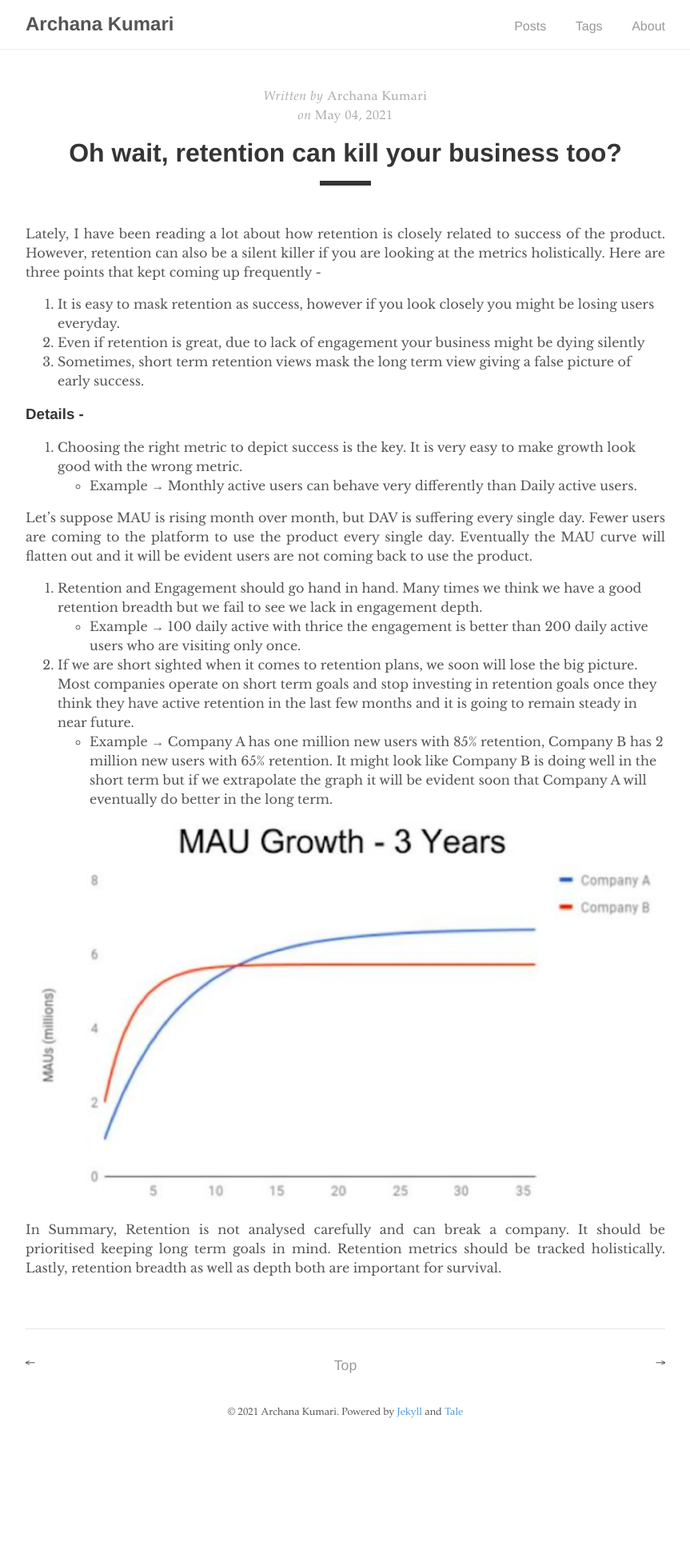
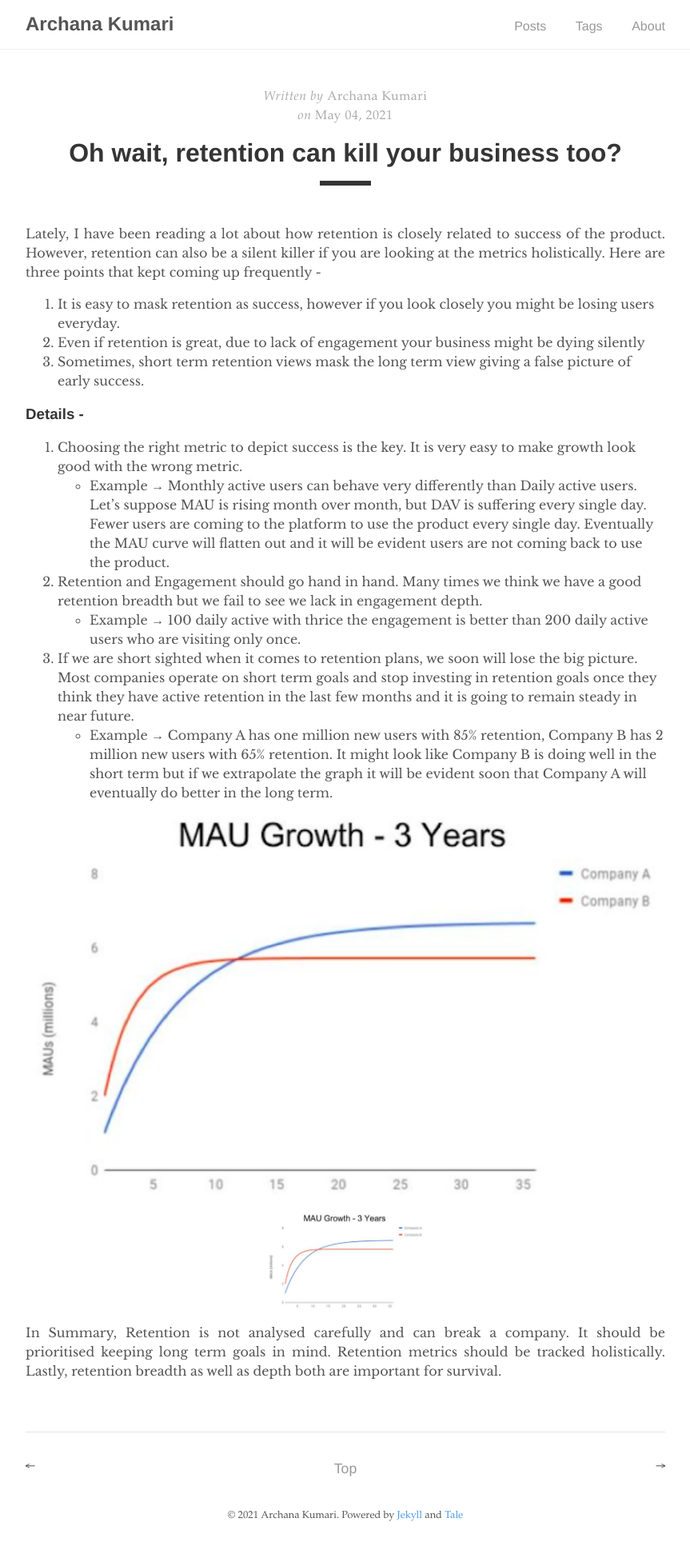
Before and after one commit to Archana-blog/product, a Jekyll site: the page built from _posts/2021-05-04-retention-silent-killer.md, in a window 1280 px wide. Shown: the whole page at 80% size, without its empty margins (208-1071 px from the left). Built offline with Jekyll 4.4.1, drawn with Linux system fonts in a browser that asks for light colours; before the commit the page ends 1809 px from its top, so only the background shows below that.

Commit message:
Update 2021-05-04-retention-silent-killer.md

```diff
--- a/_posts/2021-05-04-retention-silent-killer.md
+++ b/_posts/2021-05-04-retention-silent-killer.md
@@ -16,9 +16,7 @@ Here are three points that kept coming up frequently -
 ### Details -
 
 1. Choosing the right metric to depict success is the key. It is very easy to make growth look good with the wrong metric.
-* Example → Monthly active users can behave very differently than Daily active users.
-
-Let's suppose MAU is rising month over month, but DAV is suffering every single day. Fewer users are coming to the platform to use the product every single day. Eventually the MAU curve will flatten out and it will be evident users are not coming back to use the product.
+* Example → Monthly active users can behave very differently than Daily active users. Let's suppose MAU is rising month over month, but DAV is suffering every single day. Fewer users are coming to the platform to use the product every single day. Eventually the MAU curve will flatten out and it will be evident users are not coming back to use the product.
 
 2. Retention and Engagement should go hand in hand. Many times we think we have a good retention breadth but we fail to see we lack in engagement depth.
 * Example → 100 daily active with thrice the engagement is better than 200 daily active users who are visiting only once.
@@ -26,6 +24,8 @@ Let's suppose MAU is rising month over month, but DAV is suffering every single
 3. If we are short sighted when it comes to retention plans, we soon will lose the big picture. Most companies operate on short term goals and stop investing in retention goals once they think they have active retention in the last few months and it is going to remain steady in near future.
 * Example → Company A has one million new users with 85% retention, Company B has 2 million new users with 65% retention. It might look like Company B is doing well in the short term but if we extrapolate the graph it will be evident soon that Company A will eventually do better in the long term.
 
-![Alt text](https://github.com/Archana-blog/product/blob/28395dc720549868df6aa7af225b806de439850c/assets/retention.png?raw=true "Retention style="width:200px;")
+![Alt text](https://github.com/Archana-blog/product/blob/28395dc720549868df6aa7af225b806de439850c/assets/retention.png?raw=true")
+
+<img src="https://github.com/Archana-blog/product/blob/28395dc720549868df6aa7af225b806de439850c/assets/retention.png" alt="retention" width="200"/>
 
 In Summary, Retention is not analysed carefully and can break a company. It should be prioritised keeping long term goals in mind. Retention metrics should be tracked holistically. Lastly, retention breadth as well as depth both are important for survival.
```
